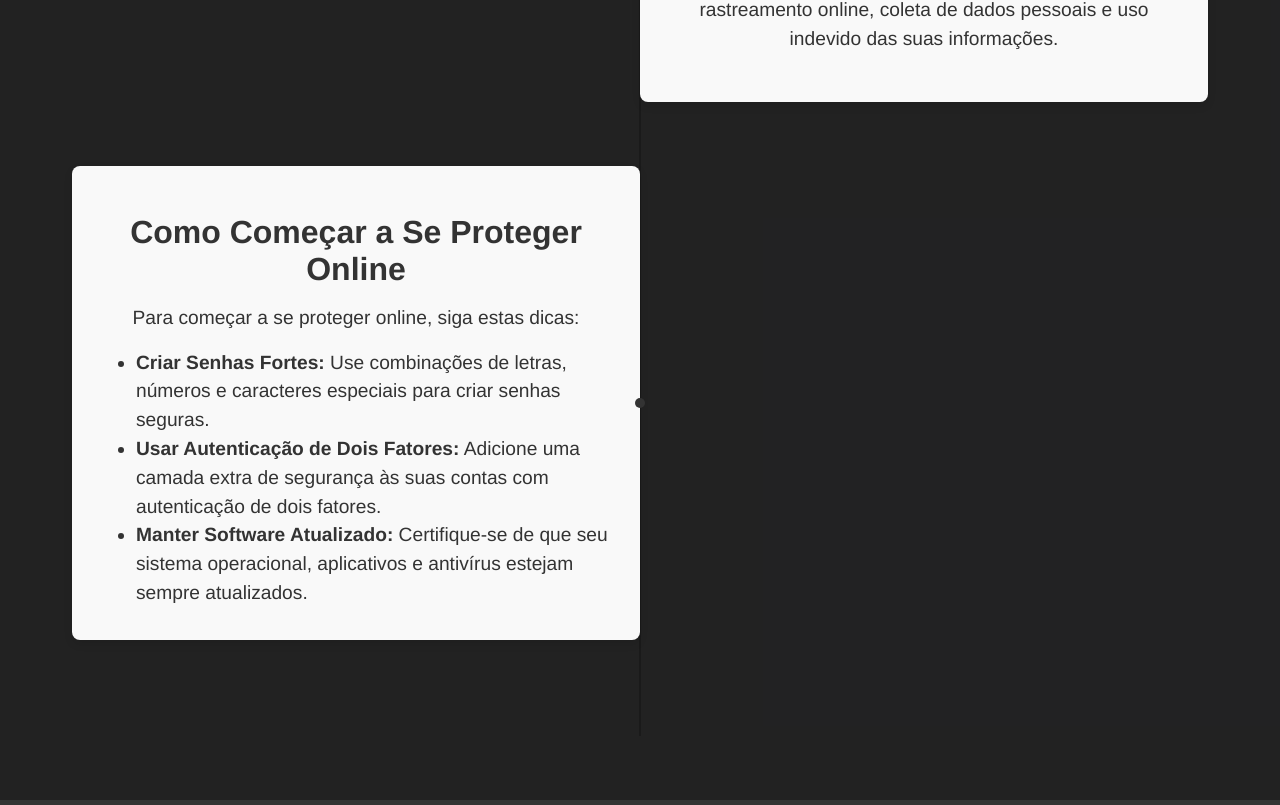
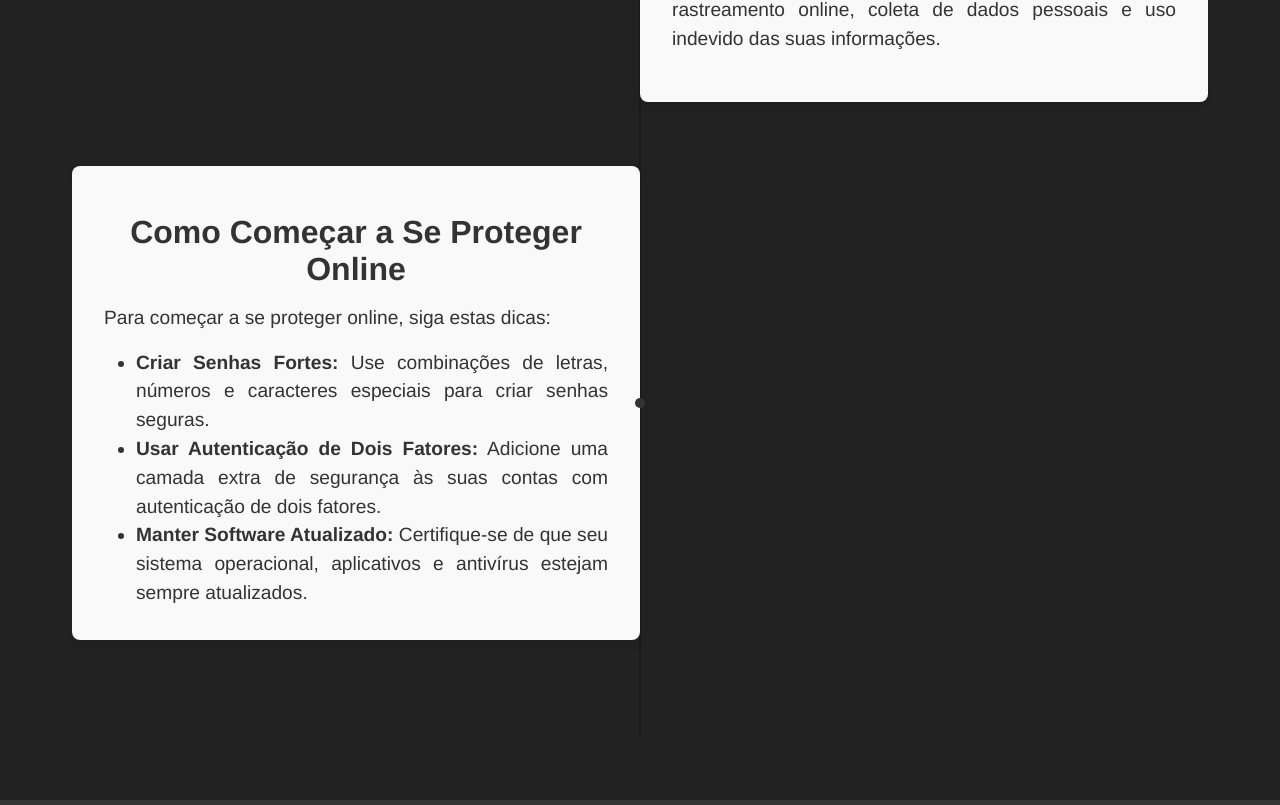
Before and after one commit to NaykyrOliveira/staysec, a Vue app: page /introduction in a window 1280 px wide. Shown: the part 1307-2112 px from the top of the page. Built offline with nearby package versions, Linux system fonts and the light colour scheme.

Commit message:
Ajusta os textos das listas

```diff
--- a/src/views/IntroductionView.vue
+++ b/src/views/IntroductionView.vue
@@ -119,7 +119,7 @@ h2 {
 p {
   font-size: 1.2rem;
   line-height: 1.5;
-  text-align: center;
+  text-align: justify;
   margin-bottom: 1rem;
 }
 
@@ -129,6 +129,7 @@ ul {
   line-height: 1.5;
   text-align: left;
   font-size: 1.2rem;
+  text-align: justify;
 }
 
 @media (max-width: 768px) {
--- a/src/views/NavigationView.vue
+++ b/src/views/NavigationView.vue
@@ -151,6 +151,7 @@ export default {
     list-style-type: disc;
     padding-left: 2rem;
     font-size: 1.2rem;
+    text-align: justify;
   }
 
 @media (max-width: 768px) {
--- a/src/views/PrivacyView.vue
+++ b/src/views/PrivacyView.vue
@@ -144,6 +144,7 @@ export default {
     list-style-type: disc;
     padding-left: 2rem;
     font-size: 1.2rem;
+    text-align: justify;
   }
 
 @media (max-width: 768px) {
--- a/src/views/ProtectionView.vue
+++ b/src/views/ProtectionView.vue
@@ -137,11 +137,13 @@ export default {
     list-style-type: disc;
     padding-left: 2rem;
     font-size: 1.2rem;
+    text-align: justify;
   }
 
   ol {
     margin-left: 2rem;
     font-size: 1.2rem;
+    text-align: justify;
   }
 
   code {
```
